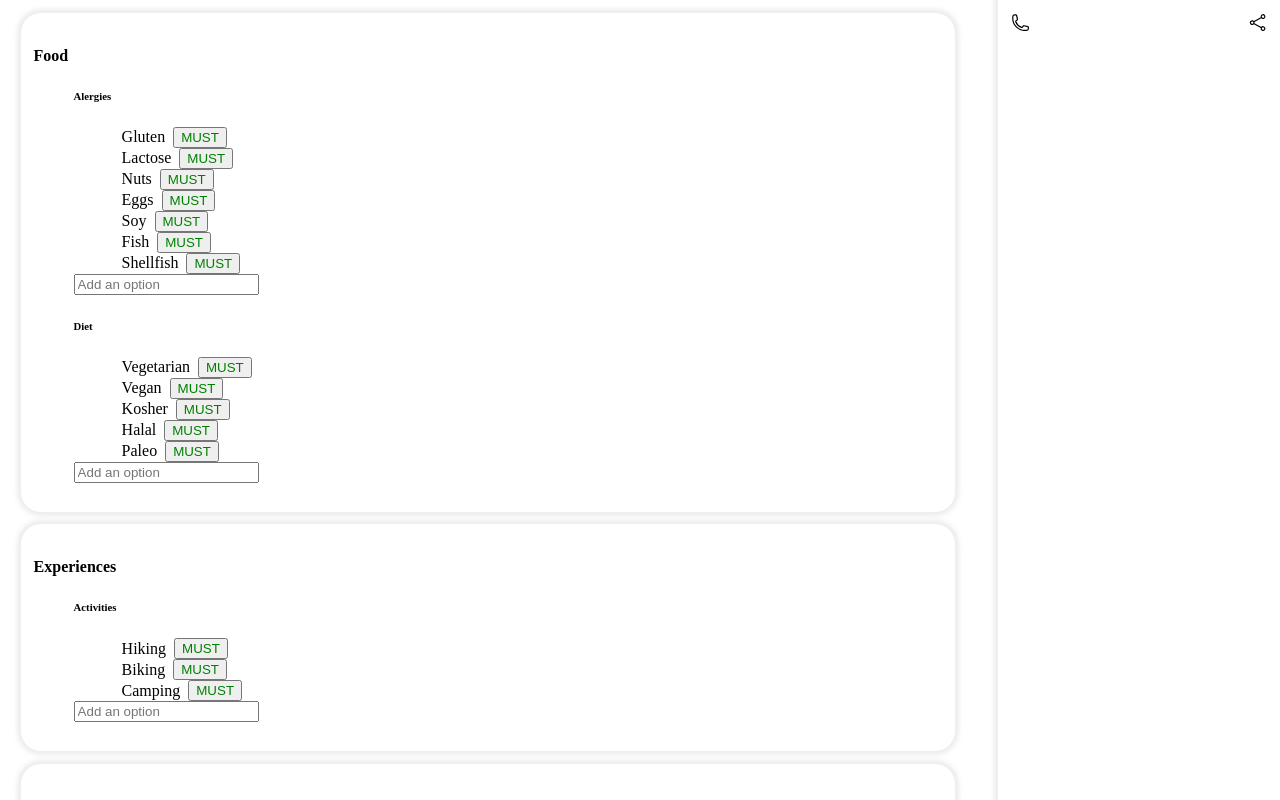
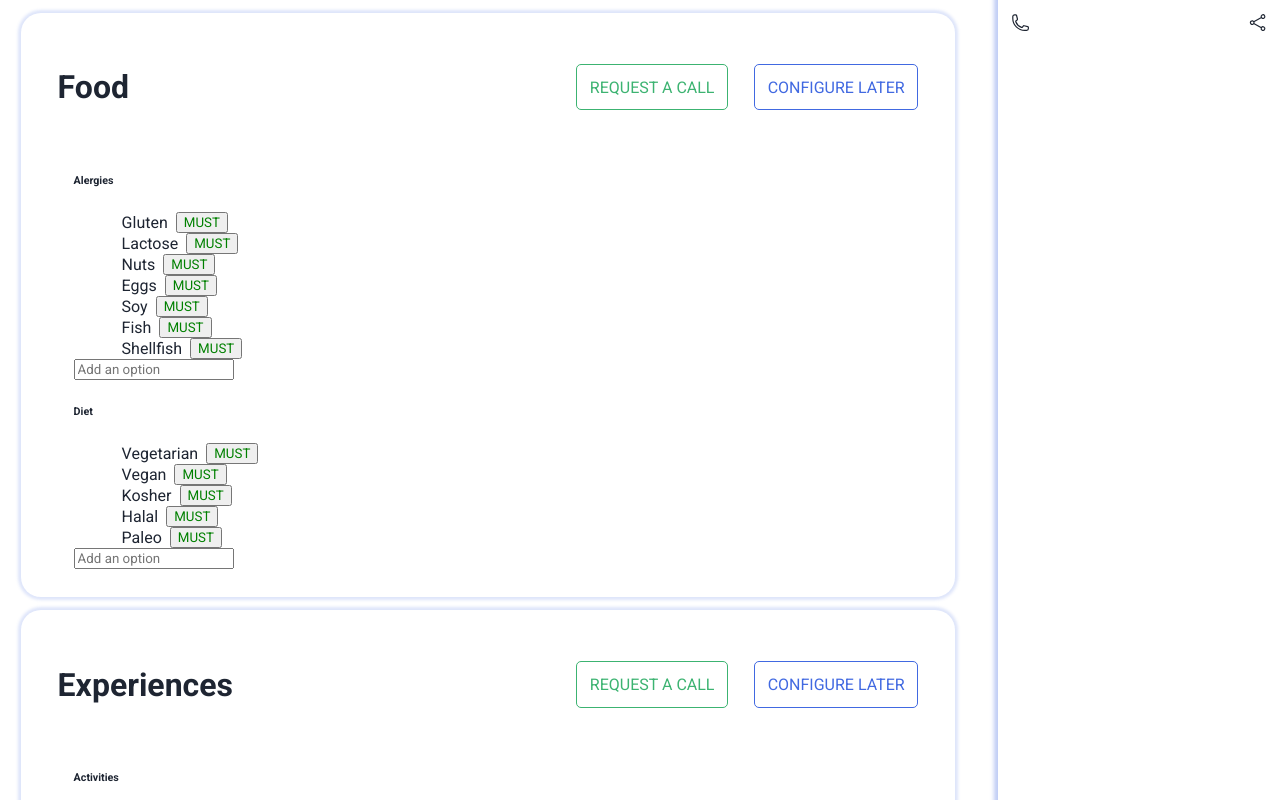
Before and after one commit to AndreiChristian/Javier-Prototype, an Angular app: page / in a window 1280 px wide. Shown: the top 800 px of the page. Built offline with nearby package versions, Linux system fonts and the light colour scheme.

Commit message:
added more components and styling

```diff
--- a/src/app/app.component.css
+++ b/src/app/app.component.css
@@ -4,5 +4,5 @@ section{
     padding: 1vw;
     margin: 1vw;
     border-radius: 20px;
-    box-shadow: 0 0 4px 4px #cccccc58;
+    box-shadow: 0 0 3px 3px rgba(65, 105, 225, 0.171);
 }
--- a/src/app/app.module.ts
+++ b/src/app/app.module.ts
@@ -7,13 +7,15 @@ import { AppComponent } from './app.component';
 import { SectionComponent } from './section/section.component';
 import { OptionComponent } from './option/option.component';
 import { SidebarComponent } from './sidebar/sidebar.component';
+import { SectionItemsComponent } from './section-items/section-items.component';
 
 @NgModule({
   declarations: [
     AppComponent,
     SectionComponent,
     OptionComponent,
-    SidebarComponent
+    SidebarComponent,
+    SectionItemsComponent
   ],
   imports: [
     BrowserModule,
--- /dev/null
+++ b/src/app/section-items/section-items.component.html
@@ -0,0 +1 @@
+<p>section-items works!</p>
--- a/src/app/section/section.component.css
+++ b/src/app/section/section.component.css
@@ -0,0 +1,37 @@
+.header {
+  display: flex;
+  align-items: center;
+  justify-content: space-between;
+  margin: 0 3vh;
+}
+
+.header h4 {
+  font-size: 2rem;
+}
+
+.header button {
+  cursor: pointer;
+  background-color: inherit;
+  font-size: 1rem;
+  padding: 1vw;
+  border-radius: 5px;
+}
+
+.header button:nth-child(1) {
+  border: 1px solid mediumseagreen;
+  color: mediumseagreen;
+}
+
+.header button:nth-child(2) {
+  border: 1px solid royalblue;
+  margin-left: 2vw;
+  color: royalblue;
+}
+
+.header button:nth-child(1):hover {
+  background-color: rgba(60, 179, 114, 0.198);
+}
+
+.header button:nth-child(2):hover {
+  background-color: rgba(65, 105, 225, 0.198);
+}
--- a/src/app/section/section.component.html
+++ b/src/app/section/section.component.html
@@ -1,5 +1,11 @@
 <div class="container">
-    <h4>{{section.name}}</h4>
+    <div class="header">
+        <h4>{{section.name}}</h4>
+        <div class="actions">
+            <button>REQUEST A CALL</button>
+            <button>CONFIGURE LATER</button>
+        </div>
+    </div>
     <ul>
         <li *ngFor="let item of section.items">
             <div class="item-list">
--- a/src/app/sidebar/sidebar.component.css
+++ b/src/app/sidebar/sidebar.component.css
@@ -6,7 +6,7 @@ aside{
     height: 100vh;
     background-color: white;
     padding: 1vw;
-    box-shadow: 0 0 4px 4px #cccccc58;
+    box-shadow: 0 0 4px 4px rgba(65, 105, 225, 0.335);
 
 }
 
--- a/src/styles.css
+++ b/src/styles.css
@@ -1,5 +1,12 @@
 /* You can add global styles to this file, and also import other style files */
 
-li{
-    list-style: none;
+@import url("https://fonts.googleapis.com/css2?family=Anton&family=Roboto:ital,wght@0,100;0,300;0,400;0,500;0,700;0,900;1,100;1,300;1,400;1,500;1,700;1,900&display=swap");
+
+*{
+    font-family: 'Roboto', sans-serif;
+    color: #1e2532;
 }
+
+li {
+  list-style: none;
+}
```
Also changed, not shown: src/app/section-items/section-items.component.ts (added, +10 -0 lines), src/app/section-items/section-items.component.css (added), 1 other file (tests, documents, lock files or other folders).
